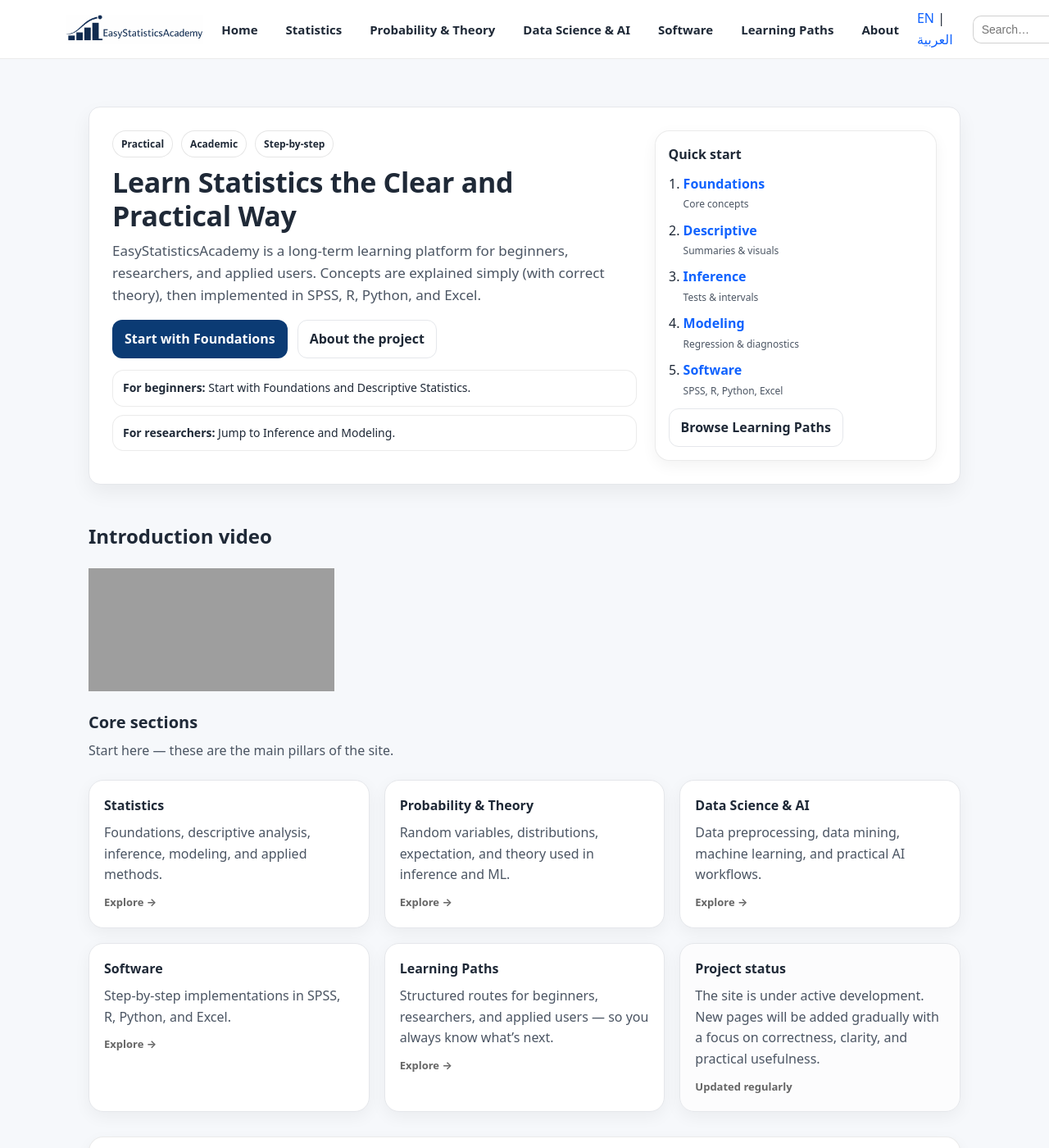
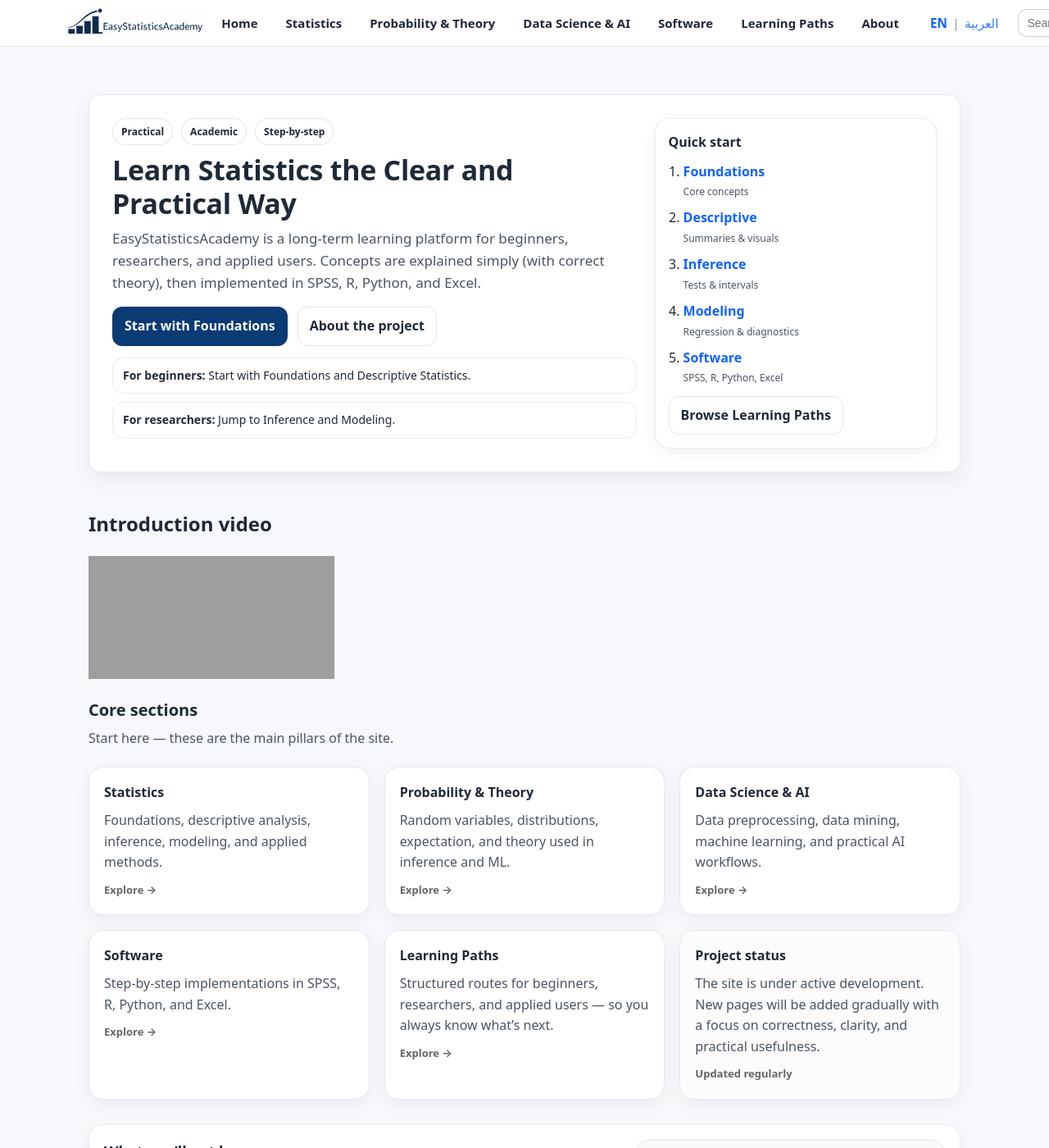
Before and after one commit to ammar-homaida-statistics/easystatisticsacademy, a Jekyll site: the page built from index.html, in a window 1280 px wide and 1400 px high. Shown: the whole window at 82% size. Built offline with Jekyll 4.4.1, drawn with Linux system fonts in a browser that asks for light colours; grey boxes are pictures that could not be loaded.

Commit message:
add language trigger

```diff
--- a/css/style.css
+++ b/css/style.css
@@ -940,3 +940,26 @@ a:hover{ text-decoration: underline; }
 @media (max-width: 980px){
   .lesson-grid{ grid-template-columns: 1fr; }
 }
+
+.lang-switch {
+  display: inline-flex;
+  align-items: center;
+  gap: 0.4rem;
+  margin-left: 1rem;
+  white-space: nowrap;
+  font-size: 0.95rem;
+}
+
+.lang-switch .lang-link {
+  text-decoration: none;
+  opacity: 0.85;
+}
+
+.lang-switch .lang-link[aria-current="true"] {
+  opacity: 1;
+  font-weight: 600;
+}
+
+.lang-switch .lang-sep {
+  opacity: 0.5;
+}
```
